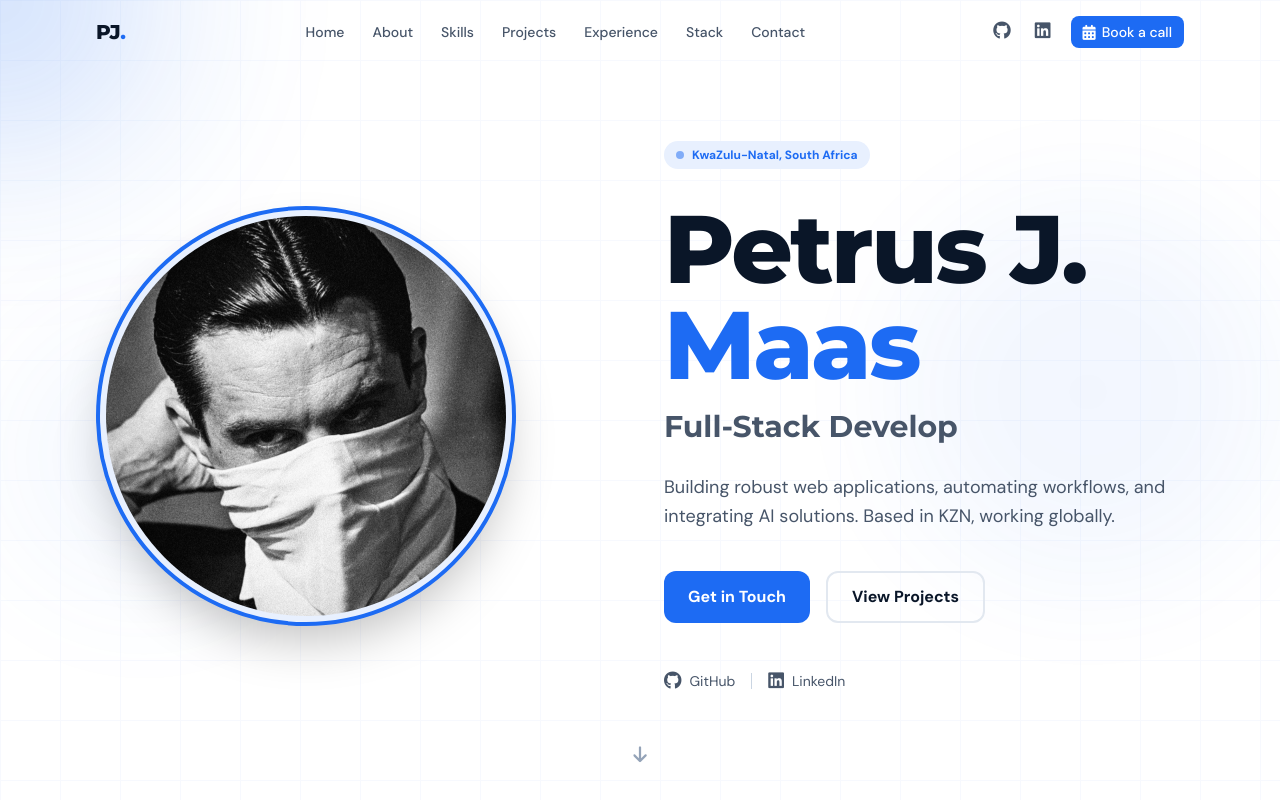
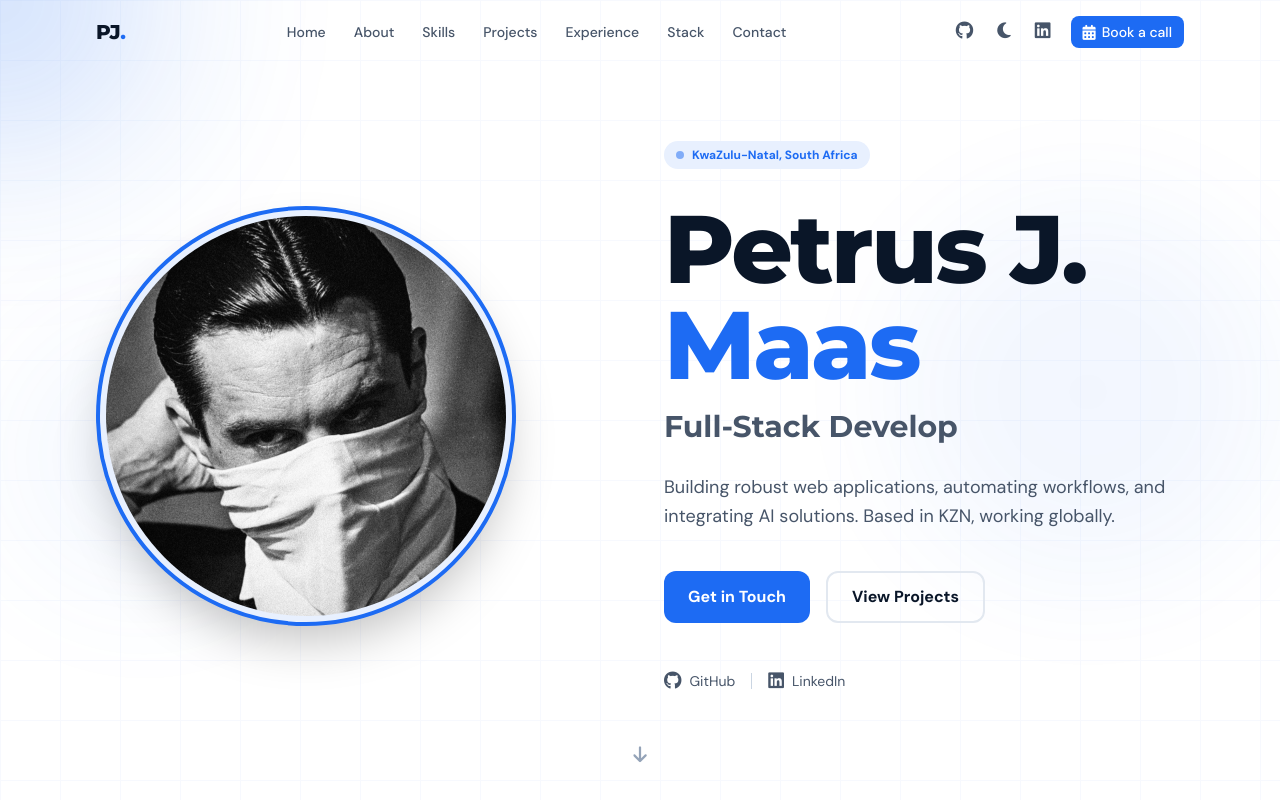
Before and after one commit to petrusjohannesmaas/portfolio, a React (Vite) app: page / in a window 1280 px wide. Shown: the top 800 px of the page. Built offline with nearby package versions, Linux system fonts and the light colour scheme; some icons are missing.

Commit message:
feat: implement dark mode toggle with system preference support and Tailwind class configuration

```diff
--- a/src/components/Navbar.tsx
+++ b/src/components/Navbar.tsx
@@ -13,6 +13,21 @@ const NAV_LINKS = [
 export default function Navbar() {
   const [open, setOpen] = useState(false);
   const [scrolled, setScrolled] = useState(false);
+  const [theme, setTheme] = useState(() => {
+    if (typeof window !== 'undefined') {
+      return localStorage.getItem('theme') || (window.matchMedia('(prefers-color-scheme: dark)').matches ? 'dark' : 'light');
+    }
+    return 'light';
+  });
+
+  useEffect(() => {
+    if (theme === 'dark') {
+      document.documentElement.classList.add('dark');
+    } else {
+      document.documentElement.classList.remove('dark');
+    }
+    localStorage.setItem('theme', theme);
+  }, [theme]);
 
   useEffect(() => {
     const onScroll = () => setScrolled(window.scrollY > 20);
@@ -63,6 +78,17 @@ export default function Navbar() {
           >
             <i className="fa-brands fa-github" style={{ fontSize: '18px' }}></i>
           </a>
+          <button
+            onClick={() => setTheme(theme === 'dark' ? 'light' : 'dark')}
+            className="p-2 rounded-md text-[#475569] hover:text-[#1d6bf3] hover:bg-[#e8f0fe] transition-all dark:text-slate-300 dark:hover:bg-slate-800"
+            aria-label="Toggle theme"
+          >
+            {theme === 'dark' ? (
+              <i className="fa-solid fa-sun" style={{ fontSize: '18px' }}></i>
+            ) : (
+              <i className="fa-solid fa-moon" style={{ fontSize: '18px' }}></i>
+            )}
+          </button>
           <a
             href="https://linkedin.com/"
             target="_blank"
@@ -113,6 +139,17 @@ export default function Navbar() {
             <a href="https://github.com/" target="_blank" rel="noreferrer" aria-label="GitHub" className="text-[#475569] dark:text-slate-300">
               <i className="fa-brands fa-github" style={{ fontSize: '20px' }}></i>
             </a>
+            <button
+              onClick={() => setTheme(theme === 'dark' ? 'light' : 'dark')}
+              className="text-[#475569] dark:text-slate-300"
+              aria-label="Toggle theme"
+            >
+              {theme === 'dark' ? (
+                <i className="fa-solid fa-sun" style={{ fontSize: '20px' }}></i>
+              ) : (
+                <i className="fa-solid fa-moon" style={{ fontSize: '20px' }}></i>
+              )}
+            </button>
             <a href="https://linkedin.com/" target="_blank" rel="noreferrer" aria-label="LinkedIn" className="text-[#475569] dark:text-slate-300">
               <i className="fa-brands fa-linkedin" style={{ fontSize: '20px' }}></i>
             </a>
--- a/src/index.css
+++ b/src/index.css
@@ -2,6 +2,9 @@
 @import url('https://fonts.googleapis.com/css2?family=DM+Sans:wght@300;400;500;700&family=Montserrat:wght@700;800&display=swap');
 
 @import "tailwindcss";
+
+/* Enable class-based dark mode for Tailwind v4 */
+@custom-variant dark (&:where(.dark, .dark *));
 
 @layer base {
   :root {
@@ -35,7 +38,7 @@
     -webkit-font-smoothing: antialiased;
   }
 
-  .dark body {
+  html.dark body {
     background-color: var(--navy);
     color: var(--white);
   }
```
